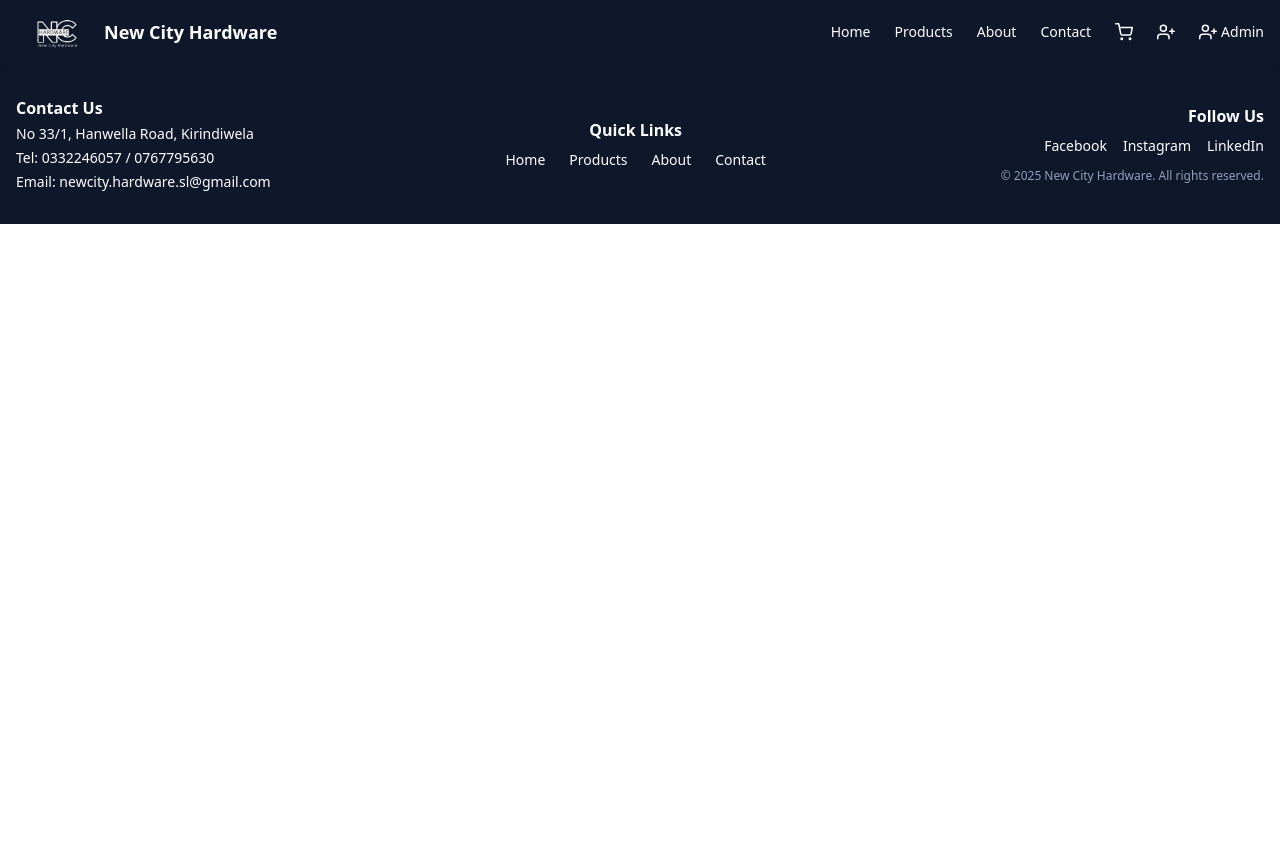
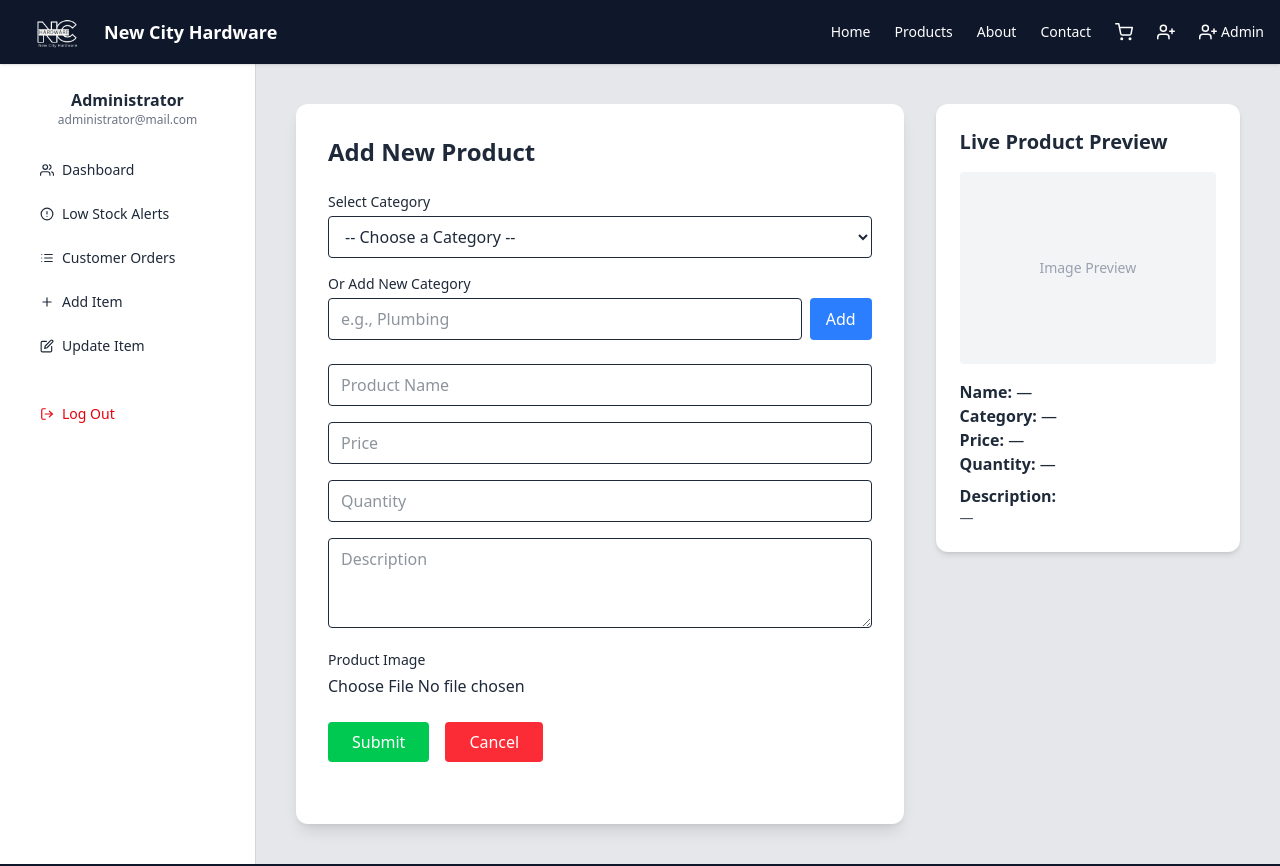
Before and after one commit to RDinujaya4/Agile-Solutions-New-City-HW, a React (Vite) app in the folder new-city-hardware/: page /add-product in a window 1280 px wide. Shown: the top 866 px of the page. Before the commit the page ends 800 px from the top, so only its background shows below. Built offline with nearby package versions, Linux system fonts and the light colour scheme.

Commit message:
AdminAddProduct Page
Create component for admin panel also.

```diff
--- a/new-city-hardware/src/App.jsx
+++ b/new-city-hardware/src/App.jsx
@@ -8,7 +8,7 @@ import Contact from './pages/Contact';
 import Cart from './pages/Cart';
 import Login from './pages/Login';
 import AdminDashboard from './pages/AdminDashboard';
-
+import AdminAddProduct from './pages/AdminAddProduct';
 
 function App() {
   return (
@@ -22,6 +22,7 @@ function App() {
         <Route path="/cart" element={<Cart />} />
         <Route path="/login" element={<Login />} />
         <Route path="/admindash" element={<AdminDashboard />} />
+        <Route path="/add-product" element={<AdminAddProduct />} />
       </Routes>
       <Footer />
     </Router>
--- /dev/null
+++ b/new-city-hardware/src/components/AdminSidebar.jsx
@@ -0,0 +1,42 @@
+import { FiUsers, FiBox, FiLogOut, FiAlertCircle, FiList, FiPlus, FiEdit } from 'react-icons/fi';
+import { useNavigate } from 'react-router-dom';
+
+export default function AdminSidebar() {
+  const navigate = useNavigate();
+
+  return (
+    <aside className="w-64 bg-white border-r border-gray-300 p-6 space-y-6">
+      <div className="text-center">
+        <p className="font-bold">Administrator</p>
+        <p className="text-xs text-gray-500">administrator@mail.com</p>
+      </div>
+
+      <nav className="space-y-2 text-sm font-medium">
+        <button
+          onClick={() => navigate('/admindash')}
+          className="w-full flex items-center gap-2 px-4 py-2 hover:bg-blue-100 rounded-md"
+        >
+          <FiUsers /> Dashboard
+        </button>
+        <button className="w-full flex items-center gap-2 px-4 py-2 hover:bg-gray-100 rounded-md">
+          <FiAlertCircle /> Low Stock Alerts
+        </button>
+        <button className="w-full flex items-center gap-2 px-4 py-2 hover:bg-gray-100 rounded-md">
+          <FiList /> Customer Orders
+        </button>
+        <button
+          onClick={() => navigate('/add-product')}
+          className="w-full flex items-center gap-2 px-4 py-2 hover:bg-gray-100 rounded-md"
+        >
+          <FiPlus /> Add Item
+        </button>
+        <button className="w-full flex items-center gap-2 px-4 py-2 hover:bg-gray-100 rounded-md">
+          <FiEdit /> Update Item
+        </button>
+        <button className="w-full flex items-center gap-2 px-4 py-2 text-red-600 hover:bg-red-100 rounded-md mt-8">
+          <FiLogOut /> Log Out
+        </button>
+      </nav>
+    </aside>
+  );
+}
--- /dev/null
+++ b/new-city-hardware/src/pages/AdminAddProduct.jsx
@@ -0,0 +1,194 @@
+import { useState, useRef } from 'react';
+import AdminSidebar from '../components/AdminSidebar';
+
+export default function AdminAddProduct() {
+  const [categories, setCategories] = useState(['Tools', 'Paints', 'Electrical']);
+  const [newCategory, setNewCategory] = useState('');
+  const fileInputRef = useRef(null);
+
+  const [product, setProduct] = useState({
+    name: '',
+    price: '',
+    quantity: '',
+    description: '',
+    category: '',
+    image: null,
+  });
+
+  const handleAddCategory = () => {
+    if (newCategory && !categories.includes(newCategory)) {
+      setCategories([...categories, newCategory]);
+      setProduct({ ...product, category: newCategory });
+      setNewCategory('');
+    }
+  };
+
+  const handleImageUpload = (e) => {
+    if (e.target.files[0]) {
+      setProduct({ ...product, image: URL.createObjectURL(e.target.files[0]) });
+    }
+  };
+
+  const handleSubmit = (e) => {
+    e.preventDefault();
+    console.log('Submitting Product:', product);
+    // TODO: Send to backend or Firebase
+  };
+
+  const resetForm = () => {
+    setProduct({
+      name: '',
+      price: '',
+      quantity: '',
+      description: '',
+      category: '',
+      image: null,
+    });
+    setNewCategory('');
+    if (fileInputRef.current) {
+      fileInputRef.current.value = null; // Reset the file input
+    }
+  };
+
+  return (
+    <div className="flex min-h-screen bg-gray-200 text-gray-800">
+      {/* Sidebar */}
+      <AdminSidebar />
+
+      {/* Main + Preview Panel */}
+      <main className="flex-1 p-10 flex gap-8">
+        {/* Form Section */}
+        <div className="w-2/3 bg-white rounded-xl shadow-lg p-8">
+          <h1 className="text-2xl font-bold mb-6">Add New Product</h1>
+
+          {/* Category Selection */}
+          <div className="mb-6">
+            <label className="block text-sm font-medium mb-1">Select Category</label>
+            <select
+              className="w-full border rounded px-3 py-2"
+              value={product.category}
+              onChange={(e) => setProduct({ ...product, category: e.target.value })}
+            >
+              <option value="">-- Choose a Category --</option>
+              {categories.map((cat, i) => (
+                <option key={i} value={cat}>{cat}</option>
+              ))}
+            </select>
+
+            <div className="mt-4">
+              <label className="text-sm block mb-1">Or Add New Category</label>
+              <div className="flex gap-2">
+                <input
+                  type="text"
+                  placeholder="e.g., Plumbing"
+                  className="border rounded px-3 py-2 flex-1"
+                  value={newCategory}
+                  onChange={(e) => setNewCategory(e.target.value)}
+                />
+                <button
+                  type="button"
+                  onClick={handleAddCategory}
+                  className="bg-blue-500 text-white px-4 py-2 rounded hover:bg-blue-600"
+                >
+                  Add
+                </button>
+              </div>
+            </div>
+          </div>
+
+          {/* Product Form */}
+          <form onSubmit={handleSubmit} className="space-y-4">
+            <input
+              type="text"
+              placeholder="Product Name"
+              className="w-full border rounded px-3 py-2"
+              value={product.name}
+              onChange={(e) => setProduct({ ...product, name: e.target.value })}
+              required
+            />
+
+            <input
+              type="number"
+              placeholder="Price"
+              className="w-full border rounded px-3 py-2"
+              value={product.price}
+              onChange={(e) => setProduct({ ...product, price: e.target.value })}
+              required
+            />
+
+            <input
+              type="text"
+              placeholder="Quantity"
+              className="w-full border rounded px-3 py-2"
+              value={product.quantity}
+              onChange={(e) => setProduct({ ...product, quantity: e.target.value })}
+              required
+            />
+
+            <textarea
+              placeholder="Description"
+              rows="3"
+              className="w-full border rounded px-3 py-2"
+              value={product.description}
+              onChange={(e) => setProduct({ ...product, description: e.target.value })}
+            />
+
+            {/* Image Upload */}
+            <div>
+              <label className="text-sm block mb-1">Product Image</label>
+              <input ref={fileInputRef} type="file" onChange={handleImageUpload} />
+              {product.image && (
+                <img
+                  src={product.image}
+                  alt="Preview"
+                  className="w-24 h-24 mt-2 rounded object-cover"
+                />
+              )}
+            </div>
+
+            {/* Submit Buttons */}
+            <div className="flex gap-4 mt-6">
+              <button
+                type="submit"
+                className="bg-green-500 text-white px-6 py-2 rounded hover:bg-green-600"
+              >
+                Submit
+              </button>
+              <button
+                type="button"
+                onClick={resetForm}
+                className="bg-red-500 text-white px-6 py-2 rounded hover:bg-red-600"
+              >
+                Cancel
+              </button>
+            </div>
+          </form>
+        </div>
+
+        {/* Live Preview Panel */}
+        <div className="w-1/3 bg-white shadow-md rounded-xl p-6 h-fit">
+          <h2 className="text-xl font-semibold mb-4">Live Product Preview</h2>
+
+          {product.image ? (
+            <img
+              src={product.image}
+              alt="Preview"
+              className="w-full h-48 object-cover rounded mb-4"
+            />
+          ) : (
+            <div className="w-full h-48 bg-gray-100 flex items-center justify-center rounded text-sm text-gray-400 mb-4">
+              Image Preview
+            </div>
+          )}
+
+          <p><strong>Name:</strong> {product.name || '—'}</p>
+          <p><strong>Category:</strong> {product.category || '—'}</p>
+          <p><strong>Price:</strong> {product.price ? `Rs. ${product.price}` : '—'}</p>
+          <p><strong>Quantity:</strong> {product.quantity || '—'}</p>
+          <p className="mt-2"><strong>Description:</strong></p>
+          <p className="text-sm text-gray-600 whitespace-pre-wrap">{product.description || '—'}</p>
+        </div>
+      </main>
+    </div>
+  );
+}
--- a/new-city-hardware/src/pages/AdminDashboard.jsx
+++ b/new-city-hardware/src/pages/AdminDashboard.jsx
@@ -1,8 +1,7 @@
-import { FiUsers, FiBox, FiLogOut, FiAlertCircle, FiList, FiPlus, FiEdit } from 'react-icons/fi';
 import { Line } from 'react-chartjs-2';
 import 'chart.js/auto';
 import drillImg from '../assets/Drill.png';
-import logo from '../assets/Logo.png';
+import AdminSidebar from '../components/AdminSidebar';
 
 const visitorsData = {
   labels: ['Jan', 'Feb', 'Mar', 'Apr', 'May', 'Jun', 'Jul', 'Aug', 'Sep', 'Oct', 'Nov', 'Dec'],
@@ -20,42 +19,16 @@ const visitorsData = {
 const AdminDashboard = () => {
   return (
     <div className="flex min-h-screen bg-gray-200 text-gray-800">
-
       {/* Sidebar */}
-      <aside className="w-64 bg-white border-r border-gray-300 p-6 space-y-6">
-        <div className="text-center">
-
-          <p className="font-bold">Administrator</p>
-          <p className="text-xs text-gray-500">administrator@mail.com</p>
-        </div>
-
-        <nav className="space-y-2 text-sm font-medium">
-          <button className="w-full flex items-center gap-2 px-4 py-2 bg-blue-200 text-blue-800 rounded-md">
-            <FiUsers /> Dashboard
-          </button>
-          <button className="w-full flex items-center gap-2 px-4 py-2 hover:bg-gray-100 rounded-md">
-            <FiAlertCircle /> Low Stock Alerts
-          </button>
-          <button className="w-full flex items-center gap-2 px-4 py-2 hover:bg-gray-100 rounded-md">
-            <FiList /> Customer Orders
-          </button>
-          <button className="w-full flex items-center gap-2 px-4 py-2 hover:bg-gray-100 rounded-md">
-            <FiPlus /> Add Item
-          </button>
-          <button className="w-full flex items-center gap-2 px-4 py-2 hover:bg-gray-100 rounded-md">
-            <FiEdit /> Update Item
-          </button>
-          <button className="w-full flex items-center gap-2 px-4 py-2 text-red-600 hover:bg-red-100 rounded-md mt-8">
-            <FiLogOut /> Log Out
-          </button>
-        </nav>
-      </aside>
+      <AdminSidebar />
 
       {/* Main Content */}
-      <main className="flex-1 p-8 space-y-8">
+      <main className="flex-1 p-8 space-y-8 overflow-y-auto">
         <header className="flex justify-between items-center">
           <h1 className="text-2xl font-semibold">Dashboard</h1>
-          <button className="bg-blue-700 text-white px-4 py-2 rounded hover:bg-blue-600 text-sm">Print Sales</button>
+          <button className="bg-blue-700 text-white px-4 py-2 rounded hover:bg-blue-600 text-sm">
+            Print Sales
+          </button>
         </header>
 
         {/* Summary Cards */}
@@ -80,8 +53,8 @@ const AdminDashboard = () => {
       </main>
 
       {/* Most Viewed Products */}
-      <aside className="w-80 bg-gray-300 p-6 space-y-4 rounded-l-xl">
-        <h3 className="text-lg font-semibold">Most View Products</h3>
+      <aside className="w-80 bg-gray-300 p-6 space-y-4 rounded-l-xl overflow-y-auto">
+        <h3 className="text-lg font-semibold">Most Viewed Products</h3>
         {[...Array(4)].map((_, i) => (
           <div key={i} className="bg-white rounded-lg p-3 flex gap-3 items-center shadow">
             <img src={drillImg} alt="Drill" className="w-16 h-16 object-cover rounded" />
```
